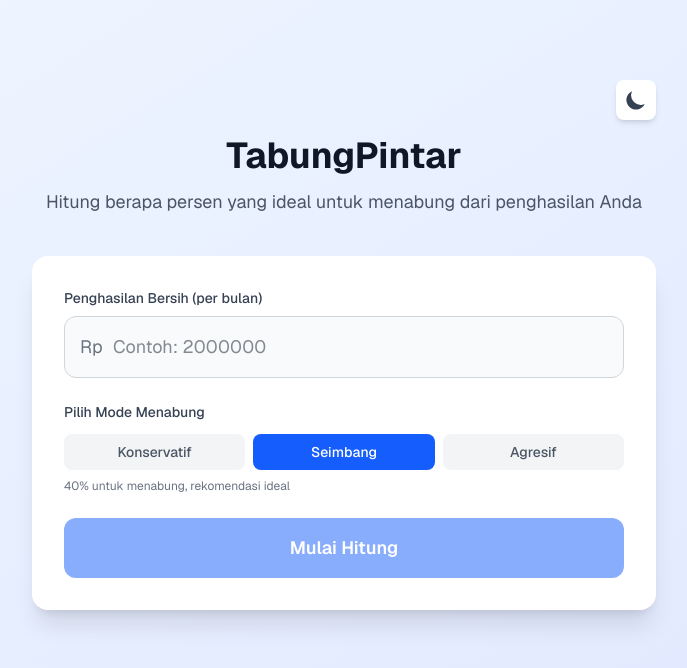
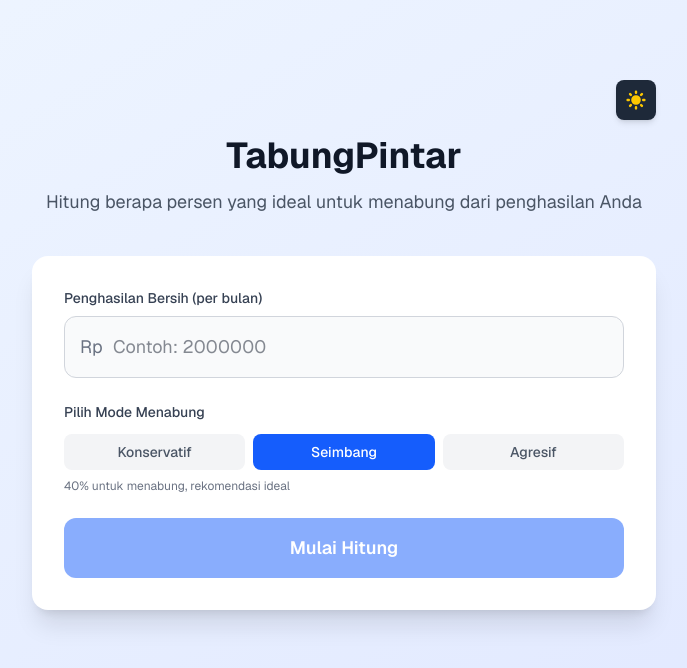
Before and after one commit to ardhikaxx/tabung-pintar, a Next.js app: page / in a window 1280 px wide. Shown: the top 668 px of the page, without its empty margins (296-983 px from the left). Built offline with nearby package versions, Linux system fonts and the light colour scheme.

Commit message:
Fix dark mode toggle to start with dark by default

```diff
--- a/app/page.tsx
+++ b/app/page.tsx
@@ -27,32 +27,22 @@ export default function Home() {
     "balanced"
   );
   const [isCalculating, setIsCalculating] = useState(false);
-  const [darkMode, setDarkMode] = useState(false);
-  const [isHydrated, setIsHydrated] = useState(false);
+  const [darkMode, setDarkMode] = useState(() => {
+    if (typeof window !== "undefined") {
+      const saved = localStorage.getItem("darkMode");
+      return saved !== null ? JSON.parse(saved) : true;
+    }
+    return true;
+  });
 
   useEffect(() => {
-    const initializeDarkMode = () => {
-      const savedMode = localStorage.getItem("darkMode");
-      const prefersDark = window.matchMedia("(prefers-color-scheme: dark)").matches;
-      const initialMode = savedMode !== null ? JSON.parse(savedMode) : prefersDark;
-      setDarkMode(initialMode);
-      if (initialMode) {
-        document.documentElement.classList.add("dark");
-      }
-      setIsHydrated(true);
-    };
-    initializeDarkMode();
-  }, []);
-
-  useEffect(() => {
-    if (!isHydrated) return;
-    localStorage.setItem("darkMode", JSON.stringify(darkMode));
     if (darkMode) {
       document.documentElement.classList.add("dark");
     } else {
       document.documentElement.classList.remove("dark");
     }
-  }, [darkMode, isHydrated]);
+    localStorage.setItem("darkMode", JSON.stringify(darkMode));
+  }, [darkMode]);
 
   const calculateSavings = () => {
     const incomeValue = parseFloat(income.replace(/[^0-9]/g, ""));
```
